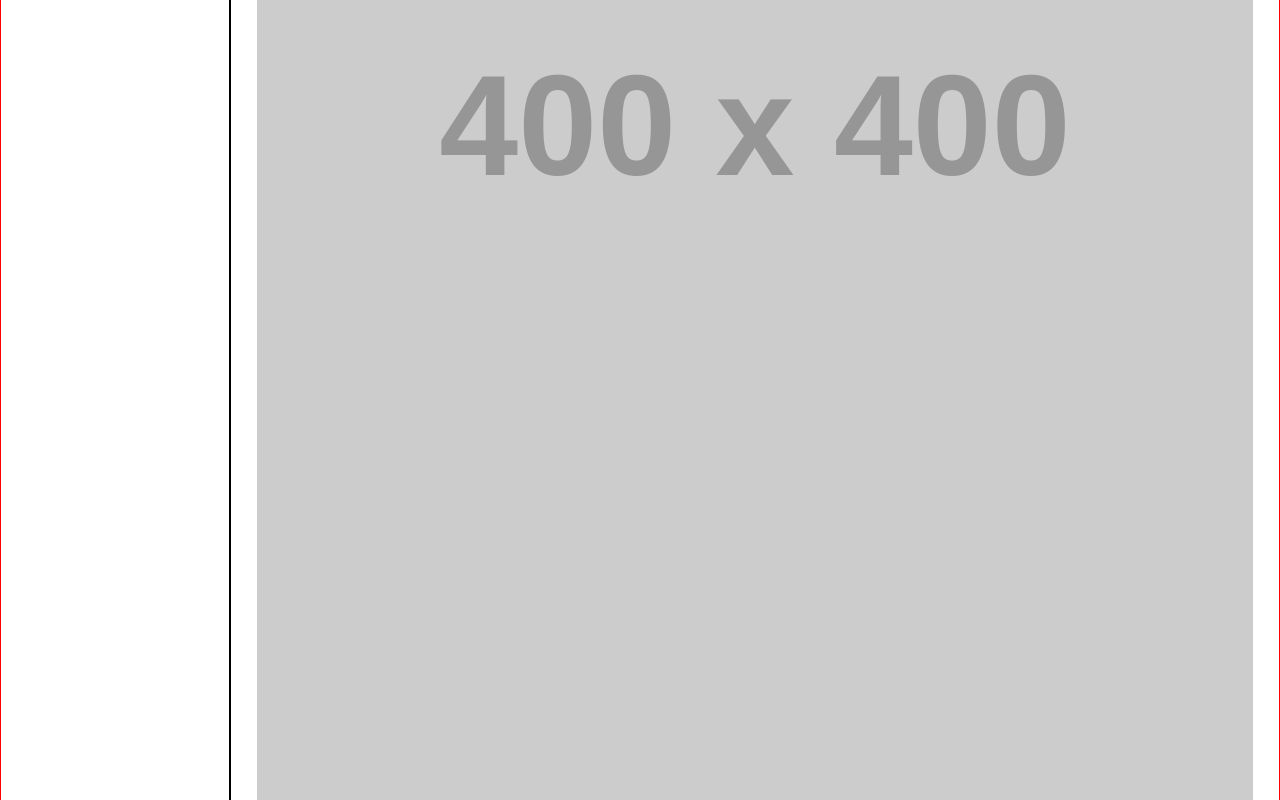
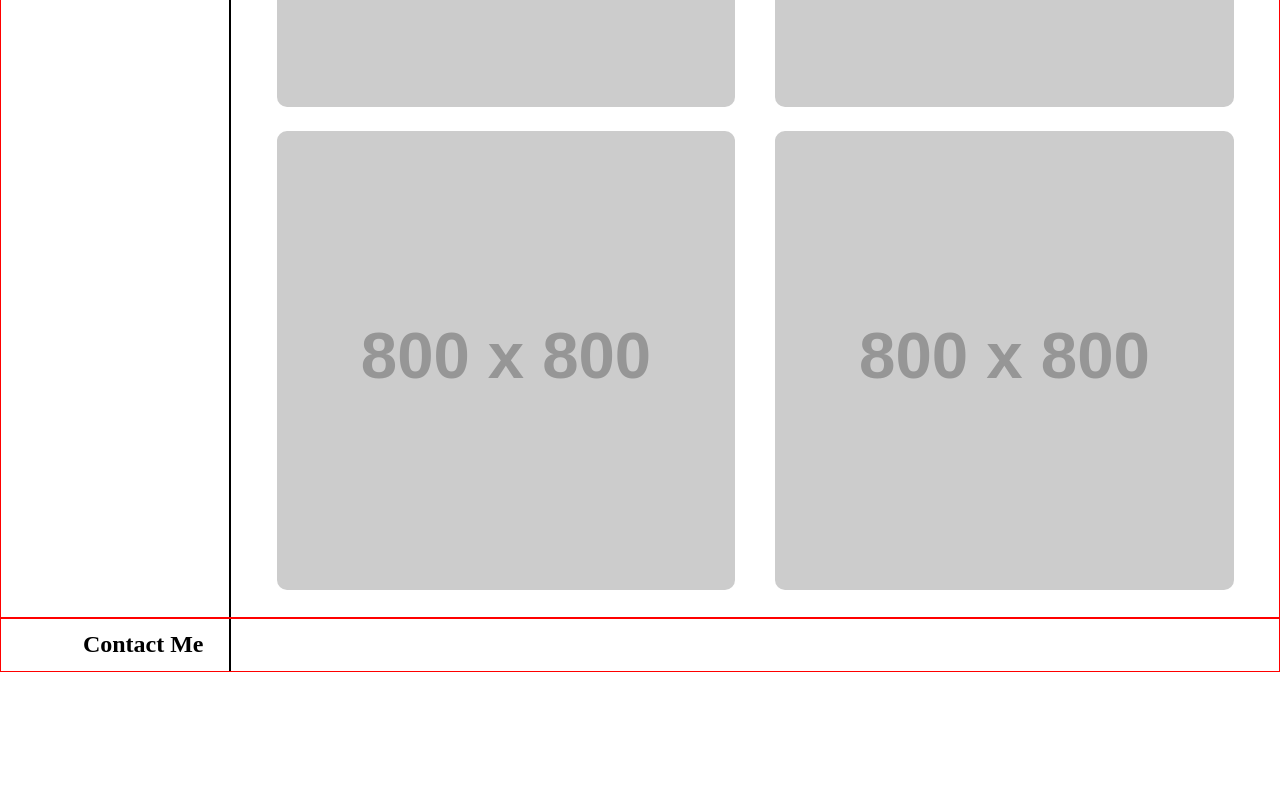
Before and after one commit to Kadeemking/Module-2-Challenge, a plain HTML site: page index.html in a window 1280 px wide. Shown: the part 1640-2440 px from the top of the page. After the commit the page ends 2312 px from the top, so only its background shows below. Drawn offline with Linux system fonts and the light colour scheme; placeholder pictures from the web are drawn by us.

Commit message:
Added live link

```diff
--- a/Assets/css/style.css
+++ b/Assets/css/style.css
@@ -30,7 +30,7 @@ header li{
 
 
 
-main{
+main, footer{
     display: flex;
     flex-wrap: wrap;
     border: 1px solid red;
@@ -47,6 +47,20 @@ aside{
 section{
     flex: 1 0 79%;
     padding: 1% 2%;
+}
+
+.small-pics{
+    display: flex;
+    flex-wrap: wrap;
+}
+
+.small-pics section{
+    flex: 1 0 45%;
+}
+
+.small-pics img{
+    width:100%;
+    border-radius: 10px;
 }
 
 #hero{
@@ -67,15 +81,6 @@ section{
     border-radius: 10px;
 }
 
-#small-pics{
-    display: flex;
-    flex-wrap: wrap;
-}
-
-#small-pics img{
-    flex: 1 0 100%;
-}
-
 @media screen and (max-width: 500px){
 
 }
--- a/index.html
+++ b/index.html
@@ -41,22 +41,33 @@
             <h1 id="Work">Work</h1>
         </aside>
         <section>
-            <figure id="project">
-                <img src="./Assets/images/screenshot1.png" alt="Horiseon website">
-            </figure>
+            <figure id="project"><a href="https://kadeemking.github.io/Module-1-Challenge/"><img src="./Assets/images/screenshot1.png" alt="Horiseon website"></a></figure>
 
-            <figure id="small-pics">
+            <figure class="small-pics">
+                <section>
+                    <img src="https://placehold.co/800" alt="placeholder for future project">
+                </section>
+                <section>
+                    <img src="https://placehold.co/800" alt="placeholder for future project">
+                </section>
+                <section>
+                    <img src="https://placehold.co/800" alt="placeholder for future project">
+                </section>
+                <section>
+                    <img src="https://placehold.co/800" alt="placeholder for future project">
+                </section>
 
-                <img src="https://placehold.co/400" alt="placeholder for future project">
-
-                <img src="https://placehold.co/400" alt="placeholder for future project">
-
-                <img src="https://placehold.co/400" alt="placeholder for future project">
-
-                <img src="https://placehold.co/400" alt="placeholder for future project">
 
             </figure>
         </section>
     </main>
+    <footer>
+        <aside>
+            <h1 id="contact-me">Contact Me</h1>
+        </aside>
+        <section>
+
+        </section>
+    </footer>
 </body>
 </html>
```
